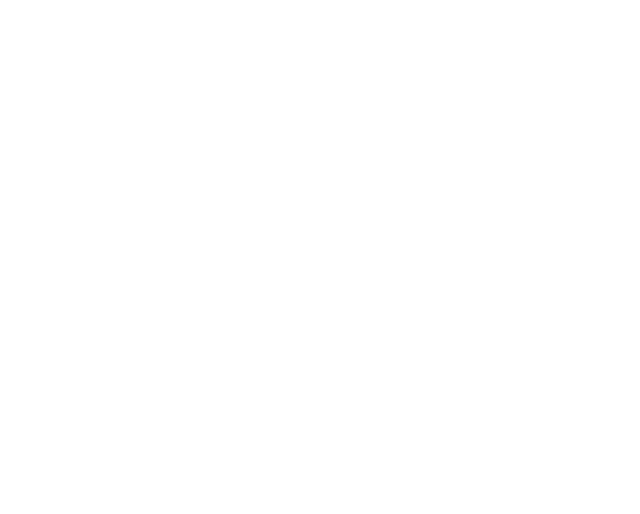
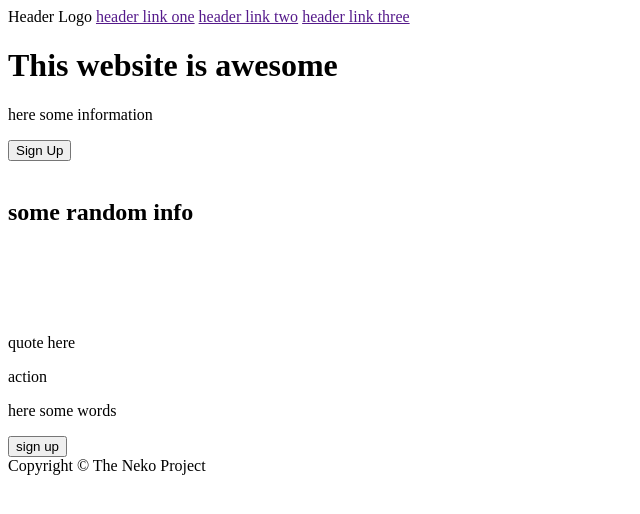
Before and after one commit to Gerile3/portfolio, a plain HTML site: page index.html in a window 1280 px wide. Shown: the whole page, without its empty margins (0-640 px from the left). Drawn offline with Linux system fonts and the light colour scheme.

Commit message:
add html tag layout

```diff
--- a/index.html
+++ b/index.html
@@ -2,12 +2,51 @@
 <html lang="en">
 <head>
     <meta charset="UTF-8">
-    <meta http-equiv="X-UA-Compatible" content="IE=edge">
     <meta name="viewport" content="width=device-width, initial-scale=1.0">
-    <title>Document</title>
+    <title>Neko Landing Page</title>
     <link rel="stylesheet" href="style.css">
 </head>
 <body>
 
+    <header>Header Logo
+        <a href="">header link one</a>
+        <a href="">header link two</a>
+        <a href="">header link three</a>
+    </header>
+
+    <div>
+        <div>
+            <h1>This website is awesome</h1>
+            <p>here some information</p>
+            <button>Sign Up</button>
+        </div>
+        <div>
+            <img src="" alt="">
+        </div>
+    </div>
+
+    <div>
+        <h2>some random info</h2>
+        <img src="" alt="">
+        <figcaption></figcaption>
+        <img src="" alt="">
+        <figcaption></figcaption>
+        <img src="" alt="">
+        <figcaption></figcaption>
+        <img src="" alt="">
+        <figcaption></figcaption>
+    </div>
+
+    <div>
+        <p>quote here</p>
+    </div>
+
+    <div>
+        <p>action</p>
+        <p>here some words</p>
+        <button>sign up</button>
+    </div>
+
+    <footer>Copyright &copy; The Neko Project</footer>
 </body>
 </html>
```
Also changed, not shown: 1 other file.
